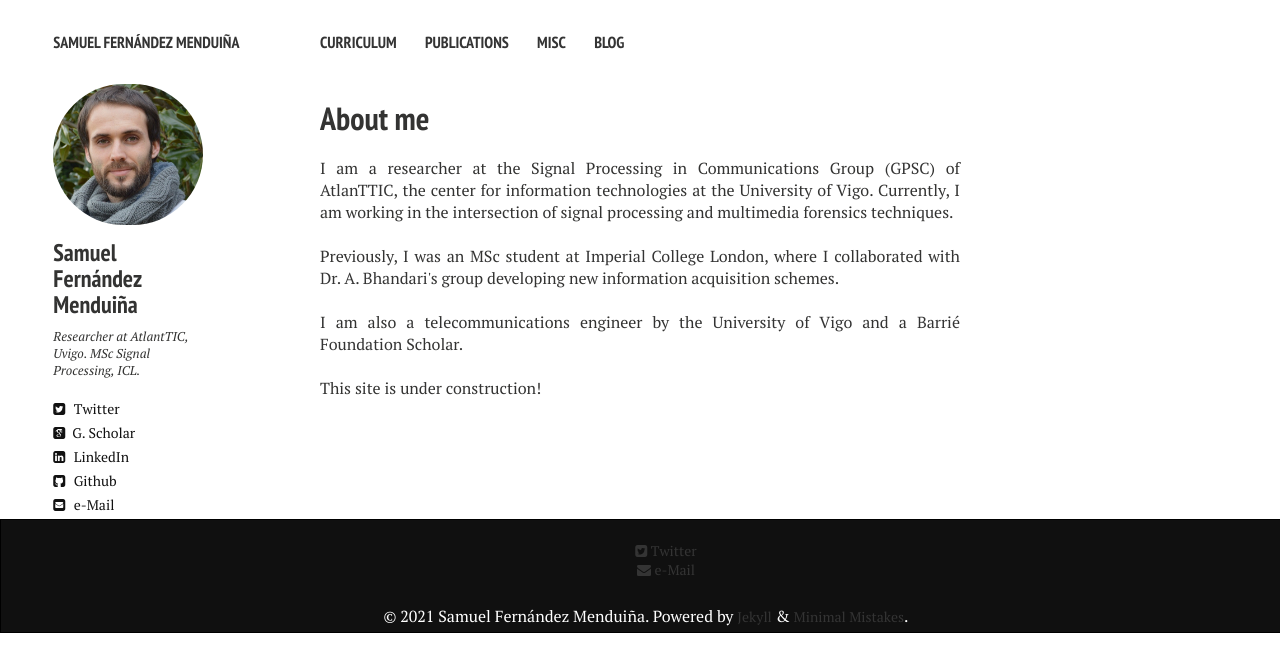
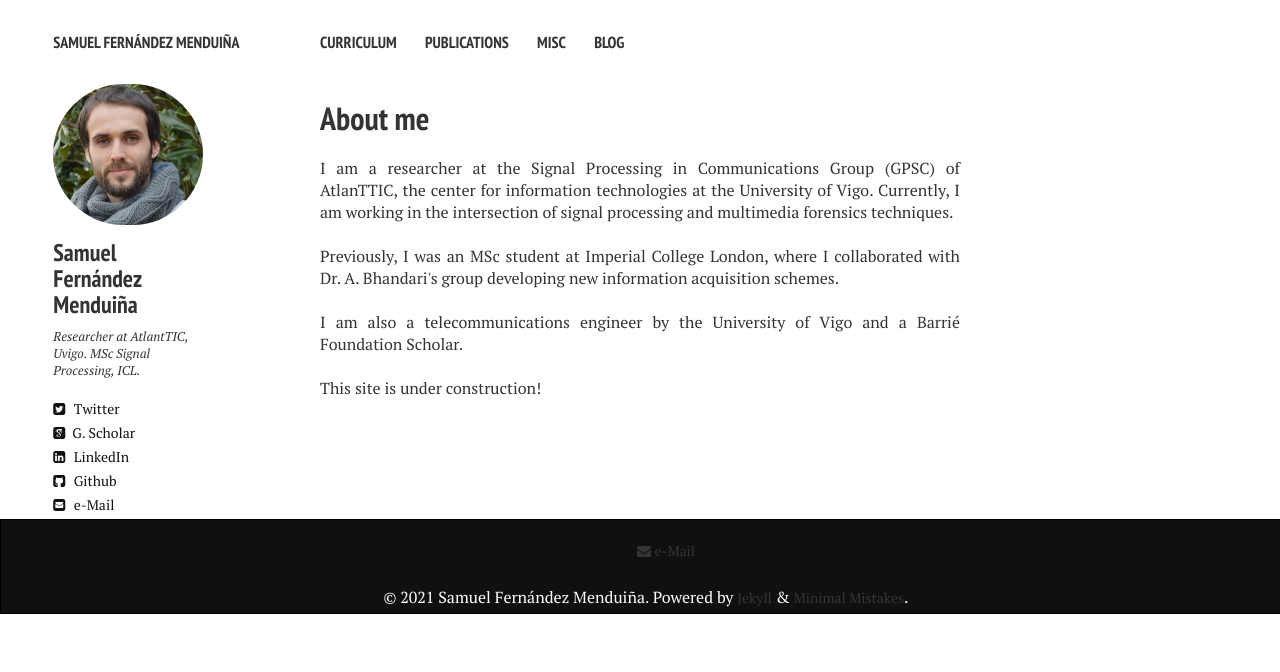
Before and after one commit to sf219/sfweb, a Jekyll site: the page built from index.md, in a window 1280 px wide. Shown: the top 672 px of the page. Built offline with Jekyll 4.4.1, drawn with Linux system fonts in a browser that asks for light colours; nearby versions of some CDN libraries.

Commit message:
Update _config.yml

```diff
--- a/_config.yml
+++ b/_config.yml
@@ -48,9 +48,6 @@ permalink:   /:categories/:title/
 # Site Footer
 footer:
   links:
-    - label: "Twitter"
-      icon: "fa fa-twitter-square"
-      url: "https://twitter.com/fm_samu7"
     - label: "e-Mail"
       icon: "fa fa-envelope"
       url: "mailto:sfmenduina@gts.uvigo.es"
```
